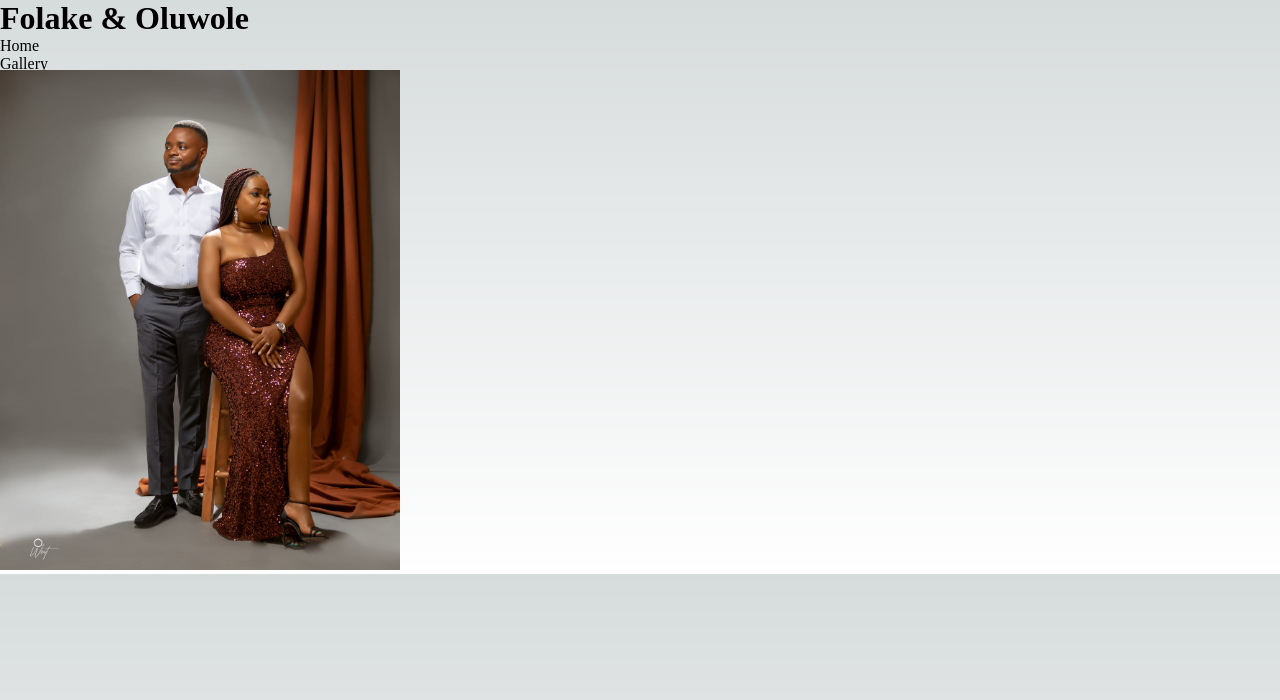
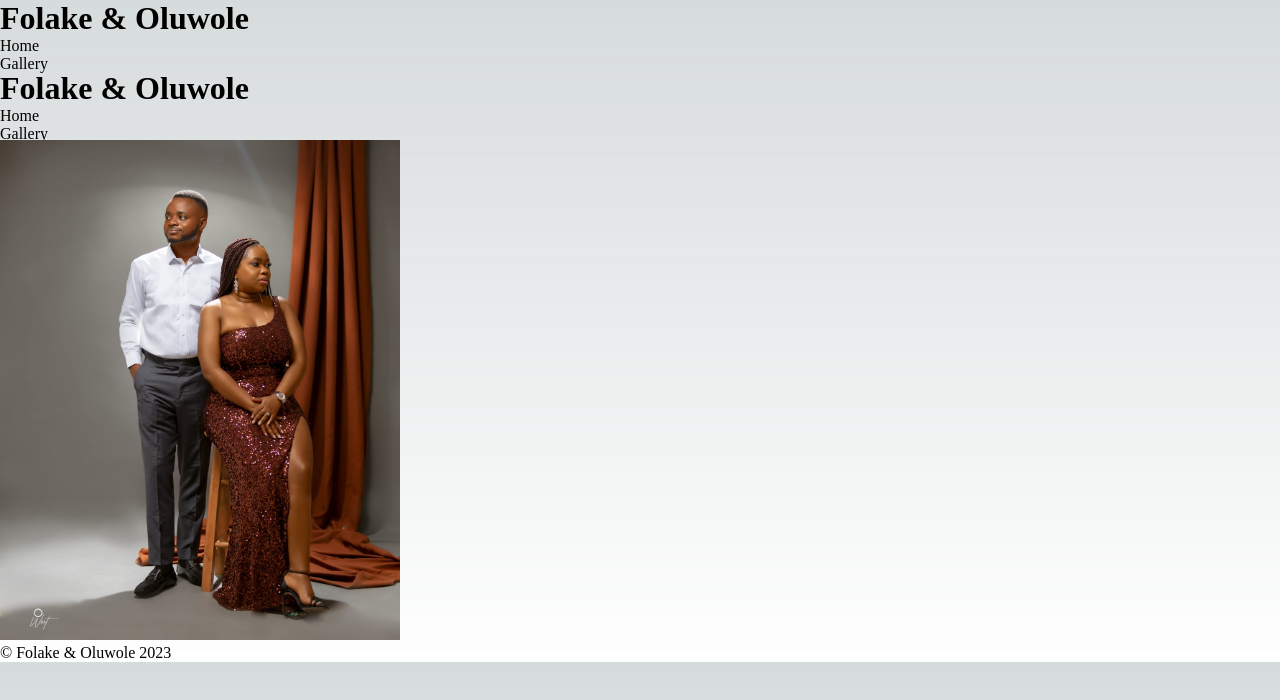
Before and after one commit to abeonweb/folakeandoluwole, a Next.js app: page / in a window 1280 px wide. Shown: the top 700 px of the page. Built offline with nearby package versions, Linux system fonts and the light colour scheme.

Commit message:
footer added to shared layout

```diff
--- a/app/layout.tsx
+++ b/app/layout.tsx
@@ -1,4 +1,6 @@
 import './globals.css'
+import Navigation from "./components/Navigation"
+import Footer from "./components/Footer"
 
 export const metadata = {
   title: 'Folake and Oluwole',
@@ -12,7 +14,11 @@ export default function RootLayout({
 }) {
   return (
     <html lang="en">
-      <body>{children}</body>
+      <body>
+        <Navigation/>
+        {children}
+        <Footer/>
+        </body>
     </html>
   )
 }
```
